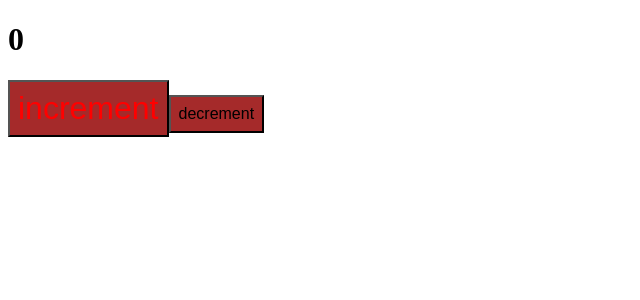
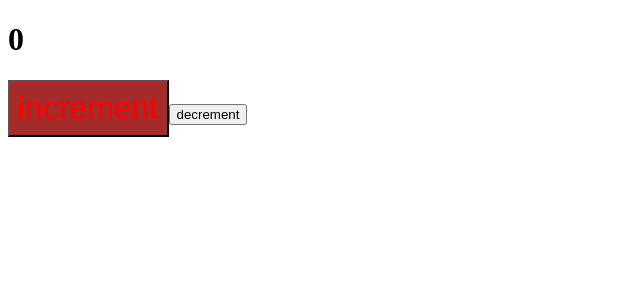
Before and after one commit to DasuhV/webpack-config, a React app: page / in a window 1280 px wide. Shown: the top 300 px of the page, without its empty margins (0-640 px from the left). Built offline with nearby package versions, Linux system fonts and the light colour scheme.

Commit message:
feature - style isolation - done

```diff
--- a/src/components/App.scss
+++ b/src/components/App.module.scss
@@ -1,4 +1,4 @@
-button{
+.button{
 	font-size: 1em;
 	background-color: brown;
 	padding: 0.5em;
--- a/src/components/App.tsx
+++ b/src/components/App.tsx
@@ -1,5 +1,7 @@
-import  { useState } from 'react'
-import './App.scss'
+import { useState } from 'react'
+//style
+import styles from './App.module.scss'
+
 const App = () => {
 	const [count, setCount] = useState(0)
 
@@ -7,7 +9,7 @@ const App = () => {
 		<>
 			<h1>{count}</h1>
 			<div>
-				<button onClick={() => setCount(prev => prev + 1)}><span>increment</span></button>
+				<button className={styles.button} onClick={() => setCount(prev => prev + 1)}><span>increment</span></button>
 				<button onClick={() => setCount(prev => prev - 1)}>decrement</button>
 			</div>
 		</>
```
Also changed, not shown: src/typing.d.ts (added, +7 -0 lines), 7 other files (tests, documents, lock files or other folders).
